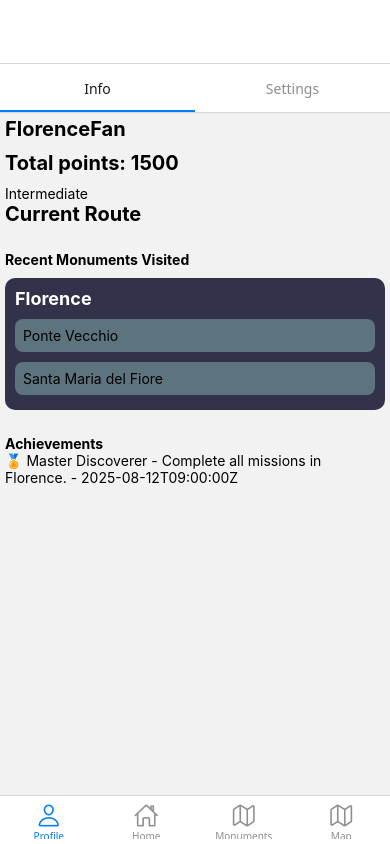
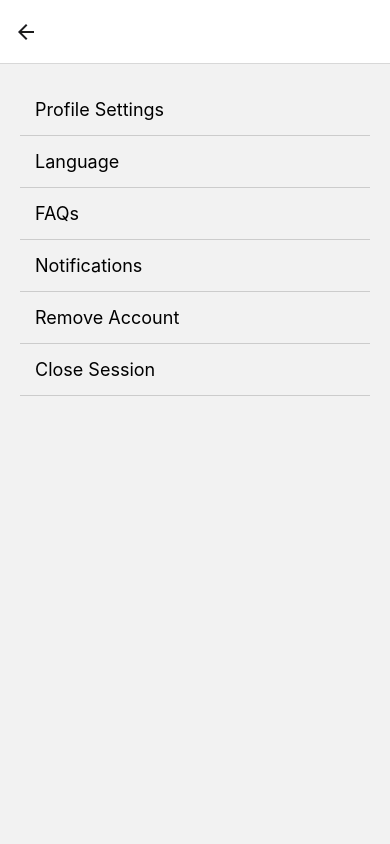
Before and after one commit to LCinder/React-Native-App, a React Native app: screen /settings in a window 390 px wide. Built offline with nearby package versions, Linux system fonts and the light colour scheme; what @rnmapbox/maps would draw is missing.

Commit message:
Adding new data

```diff
--- a/App.tsx
+++ b/App.tsx
@@ -7,7 +7,6 @@ import HomeScreen from "./app/HomeScreen";
 import {createNativeStackNavigator, NativeStackNavigationOptions} from "@react-navigation/native-stack";
 import CameraRecognition from "@/utils/CameraRecognition";
 import CitySelectorScreen from "@/app/screens/CitySelectorScreen";
-import PlaceDifficultyScreen from "@/app/screens/PlaceDifficultyScreen";
 import RouteListScreen from '@/app/screens/RouteListScreen';
 import Items from './app/Items';
 import React from 'react';
@@ -19,6 +18,13 @@ import {MonumentProvider} from "@/app/contexts/MonumentsContext";
 import {SelectedLevelProvider} from "@/app/contexts/SelectedLevelContext";
 import Map from "@/app/Map";
 import Monument from "@/app/Monument";
+import SettingsScreen from './app/screens/SettingsScreen';
+import ProfileSettingsScreen from './app/screens/settings/ProfileScreen';
+import CloseSessionScreen from './app/screens/settings/CloseSessionScreen';
+import FAQsScreen from './app/screens/settings/FAQsScreen';
+import LanguageScreen from './app/screens/settings/LanguageScreen';
+import NotificationsScreen from './app/screens/settings/NotificationsScreen';
+import RemoveAccountScreen from './app/screens/settings/RemoveAccountScreen';
 
 const Tab = createBottomTabNavigator();
 const Stack = createNativeStackNavigator();
@@ -67,6 +73,13 @@ export default function App() {
                             <Stack.Screen name="camerarecognition" options={options} component={CameraRecognition}/>
                             <Stack.Screen name="items" options={options} component={Items}/>
                             <Stack.Screen name="mission-type" options={options} component={RouteListScreen}/>
+                            <Stack.Screen name="settings" options={options} component={SettingsScreen}/>
+                            <Stack.Screen name="profile_settings" options={options} component={ProfileSettingsScreen}/>
+                            <Stack.Screen name="language" options={options} component={LanguageScreen}/>
+                            <Stack.Screen name="faqs" options={options} component={FAQsScreen}/>
+                            <Stack.Screen name="notifications" options={options} component={NotificationsScreen}/>
+                            <Stack.Screen name="remove_account" options={options} component={RemoveAccountScreen}/>
+                            <Stack.Screen name="close_session" options={options} component={CloseSessionScreen}/>
                         </Stack.Navigator>
                     </NavigationContainer>
                 </SelectedItemProvider>
--- a/app/screens/ProfileTabsScreen.tsx
+++ b/app/screens/ProfileTabsScreen.tsx
@@ -1,6 +1,6 @@
 import React, { useContext, useEffect, useState } from "react";
 import { createMaterialTopTabNavigator } from "@react-navigation/material-top-tabs";
-import { ScrollView, StyleSheet, Text, View } from "react-native";
+import { ScrollView, StyleSheet, Text, View, Pressable } from "react-native";
 import {
     fetchUserProfile,
     fetchUserStatsSummary
@@ -8,12 +8,15 @@ import {
 import {useMonuments} from "@/app/contexts/MonumentsContext"
 import { City, UserProfile, UserStatsSummaryTable } from "@/types/types";
 import { SelectedItemContext } from "@/app/contexts/SelectedItemContext";
+import SettingsScreen from "./SettingsScreen";
+import { NavigationProp, useNavigation } from "@react-navigation/native";
 
-function InfoScreen() {
+export default function ProfileTabs() {
     const [userStatsSummary, setUserStatsSummary] = useState<UserStatsSummaryTable | null>(null);
     const [userProfile, setUserProfile] = useState<UserProfile | null>(null);
     const { monuments } = useMonuments()
     const { selectedItem } = useContext(SelectedItemContext);
+    const navigation = useNavigation<NavigationProp>();
 
     useEffect(() => {
         const profile = fetchUserProfile("userId");
@@ -27,7 +30,11 @@ function InfoScreen() {
 
     return (
         <ScrollView style={styles.container}>
-            <Text style={styles.title}>{userProfile?.username}</Text>
+            <Pressable onPress={() => navigation.navigate("settings")}>
+                <View style={{margin: 50} }>
+                    <Text style={styles.title}>{userProfile?.username}</Text>
+                </View>
+            </Pressable>
             <Text style={styles.title}>Total points: {userProfile?.xp}</Text>
 
             <Text>{userProfile?.level}</Text>
@@ -61,20 +68,11 @@ function InfoScreen() {
             {userStatsSummary.recentAchievements?.map((a) => (
                 <Text key={a.achievementId}>🏅 {a.title} - {a.description} - {a.achievedAt}</Text>
             ))}
-
         </ScrollView>
     );
 }
 
-function SettingsScreen() {
-    return (
-        <View style={{ flex: 1, justifyContent: "center", alignItems: "center" }}>
-            <Text>Settings</Text>
-        </View>
-    );
-}
-
-const TopTab = createMaterialTopTabNavigator();
+/*const TopTab = createMaterialTopTabNavigator();
 
 export default function ProfileTabs() {
     return (
@@ -84,7 +82,7 @@ export default function ProfileTabs() {
         </TopTab.Navigator>
     );
 }
-
+*/
 const styles = StyleSheet.create({
     container: {
         margin: 5,
@@ -94,7 +92,9 @@ const styles = StyleSheet.create({
     title: {
         fontWeight: "bold",
         fontSize: 20,
-        marginBottom: 10
+        marginBottom: 10,
+        justifyContent: "center",
+        alignContent: "center"
     },
     section: {
         marginTop: 15,
--- /dev/null
+++ b/app/screens/SettingsScreen.tsx
@@ -0,0 +1,41 @@
+import React from "react";
+import { View, Text, Pressable, StyleSheet, ScrollView } from "react-native";
+import { NativeStackNavigationProp } from "@react-navigation/native-stack";
+import { useNavigation } from "@react-navigation/native";
+import { RootStackParamList } from "./App";
+
+type NavigationProp = NativeStackNavigationProp<RootStackParamList, "ProfileSettings">;
+
+const options = [
+  { id: "profile_settings", label: "Profile Settings"},
+  { id: "language", label: "Language"},
+  { id: "faqs", label: "FAQs"},
+  { id: "notifications", label: "Notifications"},
+  { id: "remove_account", label: "Remove Account"},
+  { id: "close_session", label: "Close Session"}
+];
+
+export default function SettingsScreen() {
+  const navigation = useNavigation<NavigationProp>();
+
+  return (
+    <ScrollView style={styles.container}>
+      {options.map(opt => (
+        <Pressable
+          key={opt.id}
+          onPress={() => navigation.navigate(opt.id as any)}
+          style={styles.optionButton}
+        >
+          <Text style={styles.optionText}>{opt.label}</Text>
+        </Pressable>
+      ))}
+    </ScrollView>
+  );
+}
+
+
+const styles = StyleSheet.create({
+  container: { flex: 1, padding: 20 },
+  optionButton: { padding: 15, borderBottomWidth: 1, borderBottomColor: "#ccc" },
+  optionText: { fontSize: 18 }
+});
--- /dev/null
+++ b/app/screens/settings/CloseSessionScreen.tsx
@@ -0,0 +1,11 @@
+import React from "react";
+import { View, Text } from "react-native";
+
+
+export default function CloseSessionScreen() {
+    return (
+        <View>
+            <Text>CloseSessionScreen</Text>
+        </View>
+      );
+}
--- /dev/null
+++ b/app/screens/settings/FAQsScreen.tsx
@@ -0,0 +1,10 @@
+import React from "react";
+import { View, Text } from "react-native";
+
+export default function FAQsScreen() {
+    return (
+        <View>
+            <Text>FAQsScreen</Text>
+        </View>
+      );
+}
--- /dev/null
+++ b/app/screens/settings/LanguageScreen.tsx
@@ -0,0 +1,10 @@
+import React from "react";
+import { View, Text } from "react-native";
+
+export default function LanguageScreen() {
+    return (
+        <View>
+            <Text>LanguageScreen</Text>
+        </View>
+      );
+}
--- /dev/null
+++ b/app/screens/settings/NotificationsScreen.tsx
@@ -0,0 +1,10 @@
+import React from "react";
+import { View, Text } from "react-native";
+
+export default function NotificationsScreen() {
+    return (
+        <View>
+            <Text>NotificationsScreen</Text>
+        </View>
+    );
+}
--- /dev/null
+++ b/app/screens/settings/ProfileScreen.tsx
@@ -0,0 +1,10 @@
+import React from "react";
+import { View, Text } from "react-native";
+
+export default function ProfileSettingsScreen() {
+    return (
+        <View>
+            <Text>ProfileSettingsScreen</Text>
+        </View>
+    );
+}
--- /dev/null
+++ b/app/screens/settings/RemoveAccountScreen.tsx
@@ -0,0 +1,10 @@
+import React from "react";
+import { View, Text } from "react-native";
+
+export default function RemoveAccountScreen() {
+    return (
+        <View>
+            <Text>RemoveAccountScreen</Text>
+        </View>
+    );
+}
```
Also changed, not shown: app/screens/settings/AddNewMonumentScreen.tsx (added, +10 -0 lines).
